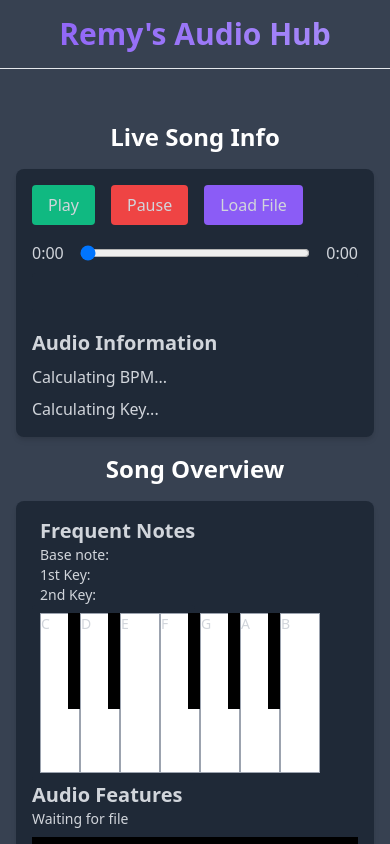
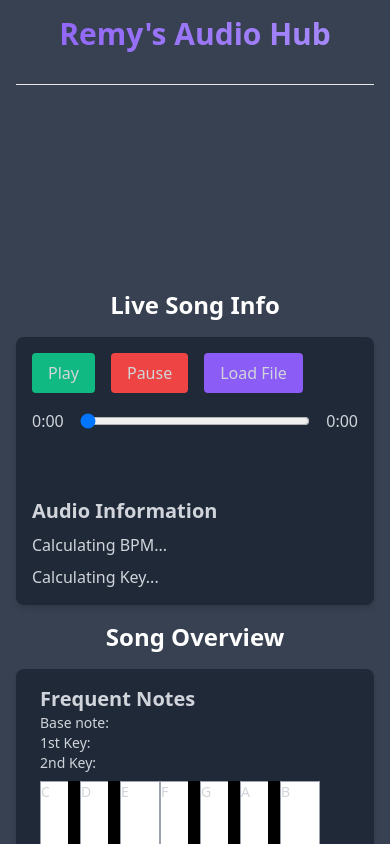
Before and after one commit to remysedlak/audio-hub, a React (Vite) app: page /visualizer in a window 390 px wide. Built offline with nearby package versions, Linux system fonts and the light colour scheme; a web font is replaced by a local one.

Commit message:
Site breaks less on phone from responsive design changes to audio page.

```diff
--- a/src/pages/AudioPage.jsx
+++ b/src/pages/AudioPage.jsx
@@ -16,13 +16,13 @@ const AudioPage = ({ file }) => {
 
   return(
   <>
-    <div className="flex flex-col h-screen bg-gray-700 ">
-    <h1 className="py-4 lg:py-2 text-3xl sm:text-4xl md:text-5xl lg:text-4xl max-w-full text-center font-bold
+    <div className=" flex flex-col h-screen bg-gray-700 ">
+    <h1 className="py-4 lg:py-2 lg:mb-2 text-3xl sm:text-4xl md:text-5xl lg:text-4xl max-w-full text-center font-bold
       animate-text text-transparent bg-clip-text bg-gradient-to-r from-purple-500 via-purple-400 to-white">Remy's Audio Hub</h1>
-      <hr className= "py-8 lg:py-0"></hr>
-      <div className="py-4 lg:py-0"></div>
+      <hr className= "py-10 m-4 lg:pt-0 sm:py-10 lg:py-0 lg:m-0"></hr>
+      <div className="py-8 sm:py-6 m-4 lg:py-0"></div>
       {/* container for live and overview of song */}
-      <div className="my-8 flex flex-col sm:flex-col md:flex-col lg:flex-col xl:flex-row w-full px-4 h-screen justify-center items-center">
+      <div className=" my-8 flex flex-col sm:flex-col md:flex-col lg:flex-col xl:flex-row w-full px-4 h-screen justify-center items-center">
 
         {/* {audioSrc && (
           <audio controls src={audioSrc} className="mb-10">
@@ -30,10 +30,11 @@ const AudioPage = ({ file }) => {
           </audio>
         )} */}
 
+        <div className="py-14"></div>
+
         <div className="sm:w-full md:w-full w-full lg:w-1/2 lg:mr-2">
           <h4 className="text-2xl text-white text-center font-bold my-4">Live Song Info</h4>
           <MusicPlayer file={file}/>
-
 
         </div>
         <div className="sm:w-full md:w-full w-full lg:w-1/2 lg:ml-2">
@@ -44,6 +45,7 @@ const AudioPage = ({ file }) => {
         <div className="mb-20 lg:mb-0 lg:py-0"></div>
 
         </div>
+        <div className="py-11 lg:py-0"></div>
         <a className="mt-4 lg:mt-0 text-sm opacity-10 text-center align-bottom" href="https://github.com/remysedlak/audio-hub">
             &copy; {new Date().getFullYear()} Remy Sedlak. Feel free to use and share this content.
           </a>
```
